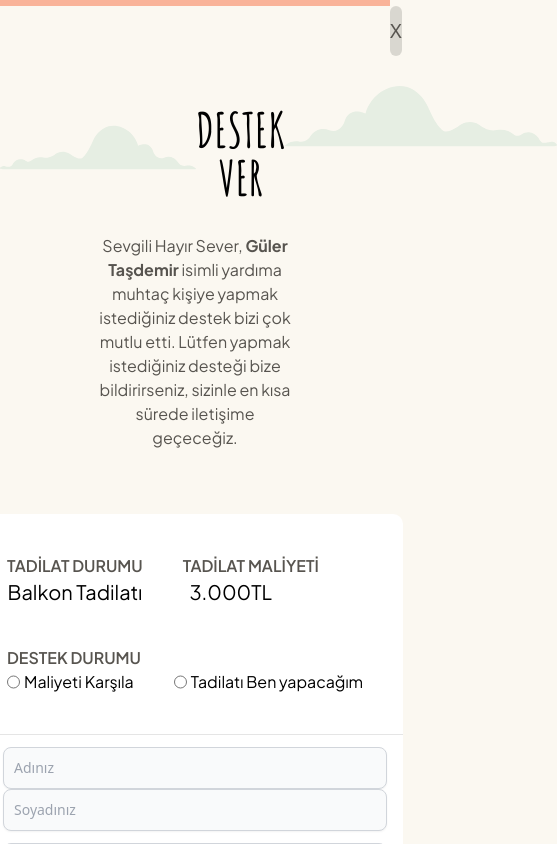
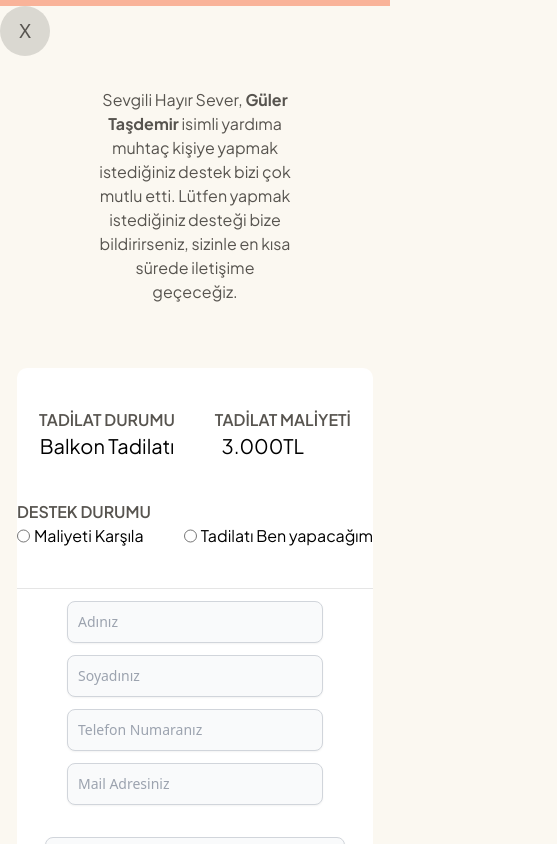
Before and after one commit to muslumdogan01/sosyal-yardim, a Next.js app: page /support in a window 390 px wide. Shown: the top 844 px of the page, 557 px wide, since content can reach past the window. Built offline with nearby package versions, Linux system fonts and the light colour scheme.

Commit message:
some fix support

```diff
--- a/pages/support.js
+++ b/pages/support.js
@@ -42,7 +42,7 @@ export default function Support() {
       <div className="w-full bg-[#F9B399] h-[6px]"></div>
       <div className="container mx-auto">
         <div className="flex">
-          <div className="w-full flex justify-around">
+          <div className="w-full md:flex justify-around hidden">
             <div className="pt-[7.438rem]">
               <Icon name="leftCloud" />
             </div>
@@ -74,9 +74,9 @@ export default function Support() {
         {/* ICERIKLER  */}
 
         <div className="flex flex-col justify-center items-center bg-gray-00 w-full  pt-16">
-          <div className="flex flex-col  bg-white text-center rounded-[10px]">
+          <div className="flex flex-col items-center bg-white text-center rounded-[10px]">
             <div
-              className="flex md:flex-row flex-col justify-between px-5 py-10
+              className="flex md:flex-row flex-col justify-around w-full py-10 items-center
             "
             >
               <div className="flex">
@@ -97,7 +97,7 @@ export default function Support() {
                   </h1>
                 </div>
               </div>
-              <div className="flex">
+              <div className="flex ">
                 <div className="flex flex-col md:pt-0 pt-10">
                   <h1 className="font-jakarta font-semibold text-base text-left text-[#57544F]">
                     DESTEK DURUMU
@@ -123,15 +123,15 @@ export default function Support() {
             <div className="flex w-full h-[1px] bg-[#0000001a]"></div>
 
             {/* INPUT */}
-            <div class="lg:py-10 px-4 max-w-screen-md">
-              <form onSubmit={formik.handleSubmit} class="space-y-8">
+            <div class="lg:py-10  max-w-screen-md">
+              <form onSubmit={formik.handleSubmit} className="space-y-8 ">
                 <div className="flex  flex-col">
                   <div className="flex md:flex-row flex-col justify-center items-center pt-3 md:pt-0">
                     <input
                       type="text"
                       id="firstName"
                       name="firstName"
-                      class="shadow-sm w-96 bg-gray-50 border border-gray-300 text-gray-900 text-sm rounded-lg focus:ring-primary-500 focus:border-primary-500 block  p-2.5 dark:bg-gray-700 dark:border-gray-600 dark:placeholder-gray-400 dark:text-white dark:focus:ring-primary-500 dark:focus:border-primary-500 dark:shadow-sm-light"
+                      class="shadow-sm md:w-96 w-64 bg-gray-50 border border-gray-300 text-gray-900 text-sm rounded-lg focus:ring-primary-500 focus:border-primary-500 block  p-2.5 dark:bg-gray-700 dark:border-gray-600 dark:placeholder-gray-400 dark:text-white dark:focus:ring-primary-500 dark:focus:border-primary-500 dark:shadow-sm-light"
                       placeholder="Adınız"
                       onChange={formik.handleChange}
                       onBlur={formik.handleBlur}
@@ -142,14 +142,14 @@ export default function Support() {
                       type="text"
                       id="lastName"
                       name="lastName"
-                      class="shadow-sm w-96 md:ml-4  bg-gray-50 border border-gray-300 text-gray-900 text-sm rounded-lg focus:ring-primary-500 focus:border-primary-500 block  p-2.5 dark:bg-gray-700 dark:border-gray-600 dark:placeholder-gray-400 dark:text-white dark:focus:ring-primary-500 dark:focus:border-primary-500 dark:shadow-sm-light"
+                      class="shadow-sm md:w-96 w-64 md:ml-4 mt-3 md:mt-0 bg-gray-50 border border-gray-300 text-gray-900 text-sm rounded-lg focus:ring-primary-500 focus:border-primary-500 block  p-2.5 dark:bg-gray-700 dark:border-gray-600 dark:placeholder-gray-400 dark:text-white dark:focus:ring-primary-500 dark:focus:border-primary-500 dark:shadow-sm-light"
                       placeholder="Soyadınız"
                       onChange={formik.handleChange}
                       onBlur={formik.handleBlur}
                       value={formik.values.lastName}
                     />
                   </div>
-                  <div className="flex items-center justify-around">
+                  <div className="flex items-center justify-around ">
                     {formik.touched.firstName && formik.errors.firstName ? (
                       <div className="text-red-500">
                         {formik.errors.firstName}
@@ -162,9 +162,9 @@ export default function Support() {
                   <div className="flex md:flex-row flex-col md:pt-8 pt-3 justify-center items-center">
                     <input
                       type="text"
-                      id="surname"
+                      id="phone"
                       name="phone"
-                      class="shadow-sm bg-gray-50 border border-gray-300 text-gray-900 text-sm rounded-lg focus:ring-primary-500 focus:border-primary-500 block w-96 p-2.5 dark:bg-gray-700 dark:border-gray-600 dark:placeholder-gray-400 dark:text-white dark:focus:ring-primary-500 dark:focus:border-primary-500 dark:shadow-sm-light"
+                      class="shadow-sm md:w-96 w-64 bg-gray-50 border border-gray-300 text-gray-900 text-sm rounded-lg focus:ring-primary-500 focus:border-primary-500 block  p-2.5 dark:bg-gray-700 dark:border-gray-600 dark:placeholder-gray-400 dark:text-white dark:focus:ring-primary-500 dark:focus:border-primary-500 dark:shadow-sm-light"
                       placeholder="Telefon Numaranız"
                       onChange={formik.handleChange}
                       onBlur={formik.handleBlur}
@@ -174,7 +174,7 @@ export default function Support() {
                       type="email"
                       id="email"
                       name="email"
-                      class="shadow-sm md:ml-4 mt-3 md:mt-0 bg-gray-50 border border-gray-300 text-gray-900 text-sm rounded-lg focus:ring-primary-500 focus:border-primary-500 block w-96 p-2.5 dark:bg-gray-700 dark:border-gray-600 dark:placeholder-gray-400 dark:text-white dark:focus:ring-primary-500 dark:focus:border-primary-500 dark:shadow-sm-light"
+                      class="shadow-sm md:ml-4 mt-3 md:mt-0 md:w-96 w-64 bg-gray-50 border border-gray-300 text-gray-900 text-sm rounded-lg focus:ring-primary-500 focus:border-primary-500 block  p-2.5 dark:bg-gray-700 dark:border-gray-600 dark:placeholder-gray-400 dark:text-white dark:focus:ring-primary-500 dark:focus:border-primary-500 dark:shadow-sm-light"
                       placeholder="Mail Adresiniz"
                       onChange={formik.handleChange}
                       onBlur={formik.handleBlur}
```
